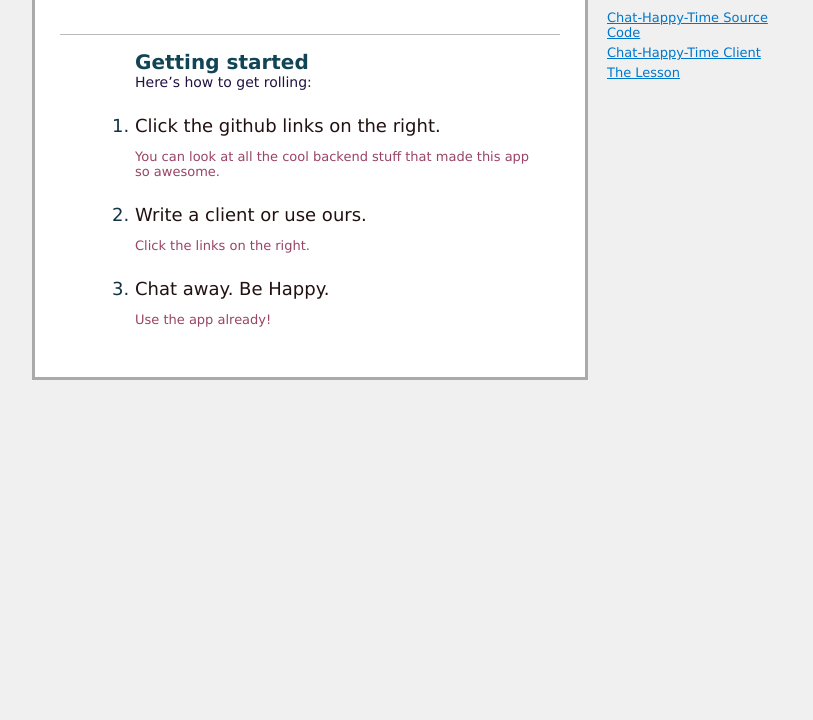
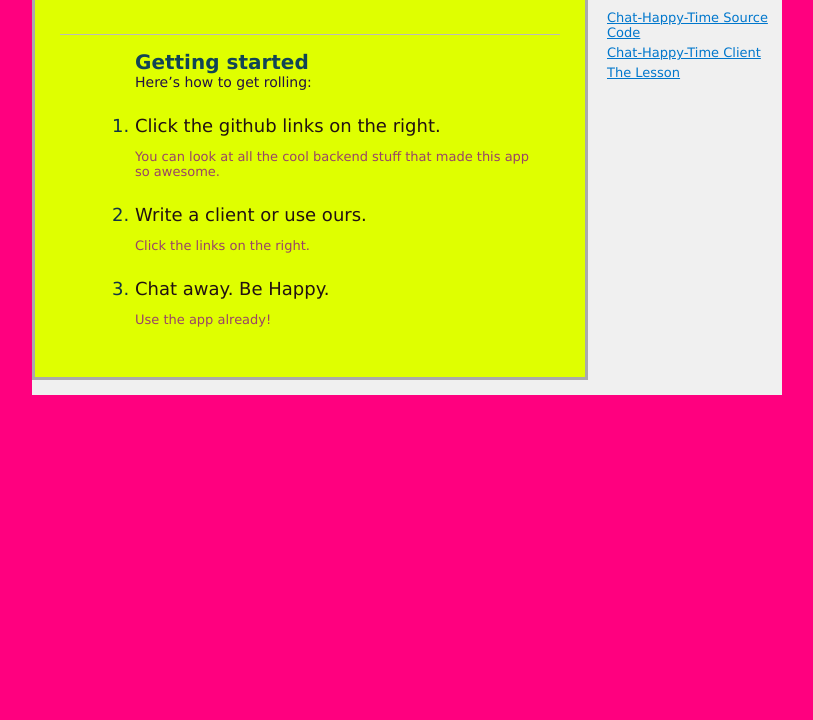
Before and after one commit to LeDeep/chat_api, a plain HTML site: page public/index.html in a window 1280 px wide. Shown: the part 80-800 px from the top of the page, without its empty margins (233-1046 px from the left). Drawn offline with Linux system fonts and the light colour scheme.

Commit message:
add crazy background colors

```diff
--- a/public/index.html
+++ b/public/index.html
@@ -7,7 +7,7 @@
         margin: 0;
         margin-bottom: 25px;
         padding: 0;
-        background-color: #f0f0f0;
+        background-color: #FF007F;
         font-family: "Lucida Grande", "Bitstream Vera Sans", "Verdana";
         font-size: 13px;
         color: #264;
@@ -36,7 +36,7 @@
 
       #content {
         float: left;
-        background-color: white;
+        background-color: #DFFF00;
         border: 3px solid #aaa;
         border-top: none;
         padding: 25px;
```
